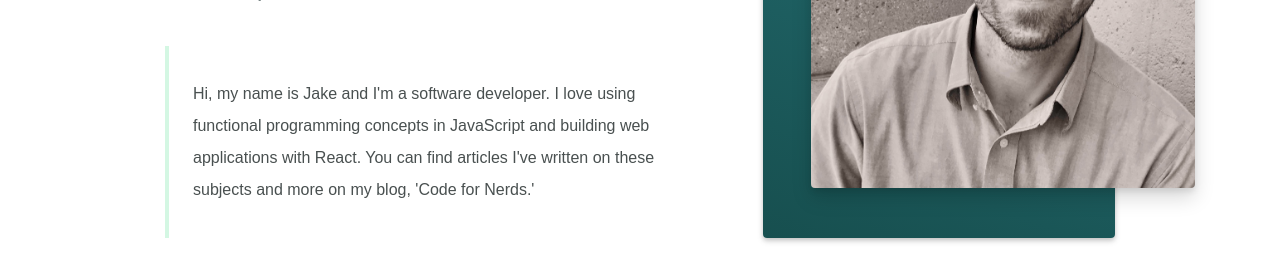
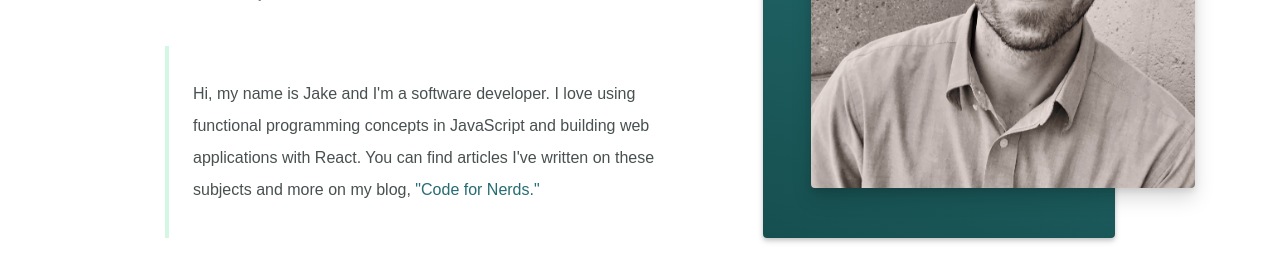
Before and after one commit to jakewitcher/React_Portfolio, a React (Create React App) app: page / in a window 1280 px wide. Shown: the part 372-636 px from the top of the page. Built offline with nearby package versions, Linux system fonts and the light colour scheme; no server answers; a web font is replaced by a local one.

Commit message:
add link to blog in home page text

```diff
--- a/src/components/Home.tsx
+++ b/src/components/Home.tsx
@@ -4,8 +4,6 @@ import Text from "./Text";
 import Title from "./Title";
 
 const Home = () => {
-  const subText =
-    "Hi, my name is Jake and I'm a software developer. I love using functional programming concepts in JavaScript and building web applications with React. You can find articles I've written on these subjects and more on my blog, 'Code for Nerds.'";
   return (
     <div className="home">
       <div className="home__text-container">
@@ -14,14 +12,14 @@ const Home = () => {
           parentComponent="home"
           subTitle="Front-End Developer"
         />
-        <Text subText={subText} parentComponent="home" mobile="" />
+        <Text parentComponent="home" mobile="" />
       </div>
       <Image
         src="/images/headshot.jpg"
         alt="Headshot of Jake Witcher"
         parentComponent="home"
       />
-      <Text subText={subText} parentComponent="home" mobile="--mobile" />
+      <Text parentComponent="home" mobile="--mobile" />
     </div>
   );
 };
--- a/src/components/Text.tsx
+++ b/src/components/Text.tsx
@@ -1,16 +1,31 @@
 import * as React from "react";
+import utils from "../utils/constants";
 
 interface ITextProps {
-  subText: string;
   parentComponent: string;
   mobile: string;
 }
 
+const { WORDPRESS_URL } = utils.social;
+
 const Text = (props: ITextProps) => {
-  const { subText, parentComponent: component, mobile } = props;
+  const { parentComponent: component, mobile } = props;
   return (
     <div className={`${component}__text-box${mobile}`}>
-      <p className={`${component}__text`}>{subText}</p>
+      <p className={`${component}__text`}>
+        Hi, my name is Jake and I'm a software developer. I love using
+        functional programming concepts in JavaScript and building web
+        applications with React. You can find articles I've written on these
+        subjects and more on my blog,{" "}
+        <a
+          href={WORDPRESS_URL}
+          rel="noopener noreferrer"
+          className={`${component}__text-link`}
+          target="_blank"
+        >
+          "Code for Nerds."
+        </a>
+      </p>
     </div>
   );
 };
--- a/src/styles/components/_home.scss
+++ b/src/styles/components/_home.scss
@@ -101,3 +101,14 @@
     font-size: $size-4;
   }
 }
+
+.home__text-link {
+  @extend .home__text;
+  color: $primary-7;
+  padding: 0;
+  text-decoration: none;
+}
+
+.home__text-link:hover {
+  color: $primary-5;
+}
```
